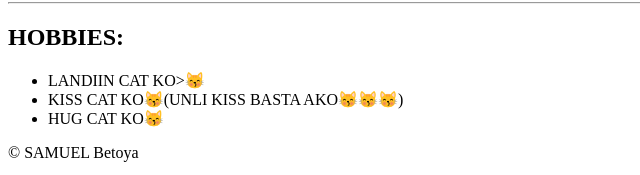
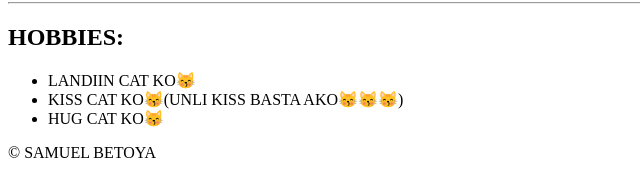
Before and after one commit to kirakiel/Portfolio, a plain HTML site: page index.html in a window 1280 px wide. Shown: the part 641-816 px from the top of the page, 0-640 px from the left. Drawn offline with Linux system fonts and the light colour scheme.

Commit message:
Update index.html

```diff
--- a/index.html
+++ b/index.html
@@ -26,12 +26,12 @@
     <hr />
     <h2>HOBBIES:</h2>
     <ul>
-        <li>LANDIIN CAT KO>😽</li>
+        <li>LANDIIN CAT KO😽</li>
         <li>KISS CAT KO😽(UNLI KISS BASTA AKO😽😽😽)</li>
         <li>HUG CAT KO😽</li>
     </ul>
     <footer>
-        <p>&#169 SAMUEL Betoya</p>
+        <p>&#169 SAMUEL BETOYA</p>
     </footer>
 </body>
 </html>
```
